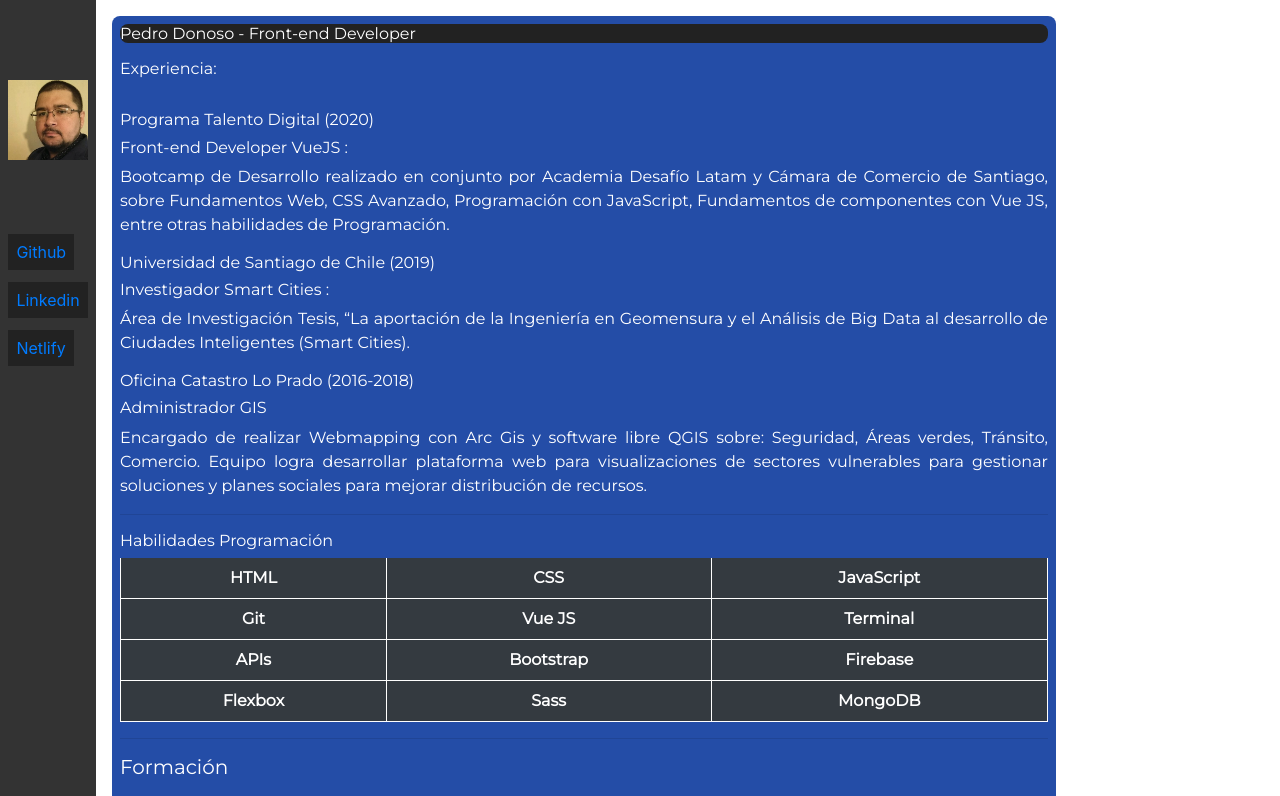
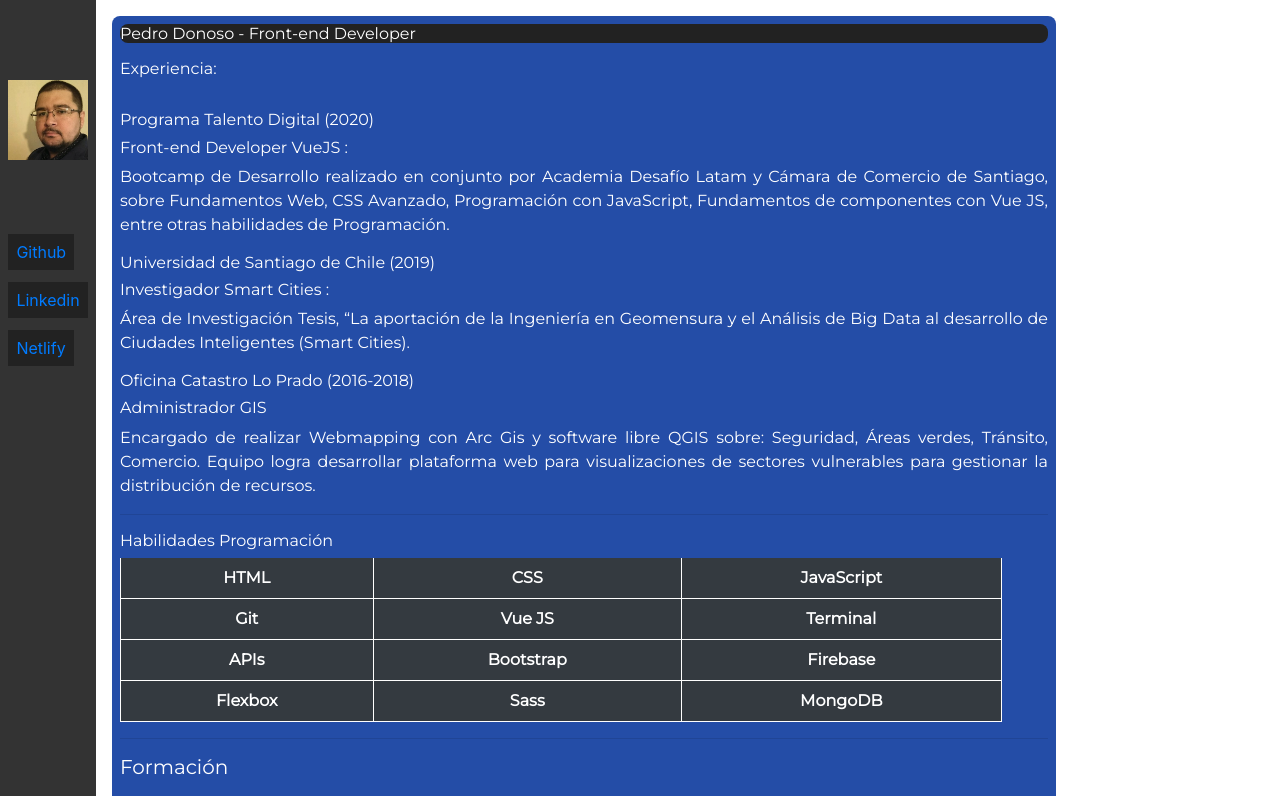
Before and after one commit to pedro-donoso/about-me, a Vue app: page / in a window 1280 px wide. Shown: the top 796 px of the page. Built offline with nearby package versions, Linux system fonts and the light colour scheme.

Commit message:
ajuste tabla

```diff
--- a/src/views/About.vue
+++ b/src/views/About.vue
@@ -21,7 +21,7 @@
 
 <h6>Oficina Catastro Lo Prado (2016-2018)</h6>
 <h6>Administrador GIS</h6>
-<p class="card__content">Encargado de realizar Webmapping con Arc Gis y software libre QGIS sobre: Seguridad, Áreas verdes, Tránsito, Comercio. Equipo logra desarrollar plataforma web para visualizaciones de sectores vulnerables para gestionar soluciones y planes sociales para mejorar distribución de recursos.</p>
+<p class="card__content">Encargado de realizar Webmapping con Arc Gis y software libre QGIS sobre: Seguridad, Áreas verdes, Tránsito, Comercio. Equipo logra desarrollar plataforma web para visualizaciones de sectores vulnerables para gestionar la distribución de recursos.</p>
 
 <hr>
 
@@ -105,7 +105,7 @@ text-align: justify;
 }
 
 .table {
-  width: 100%;
+  width: 95%;
   border-spacing: 0;
 
   tr,
```
